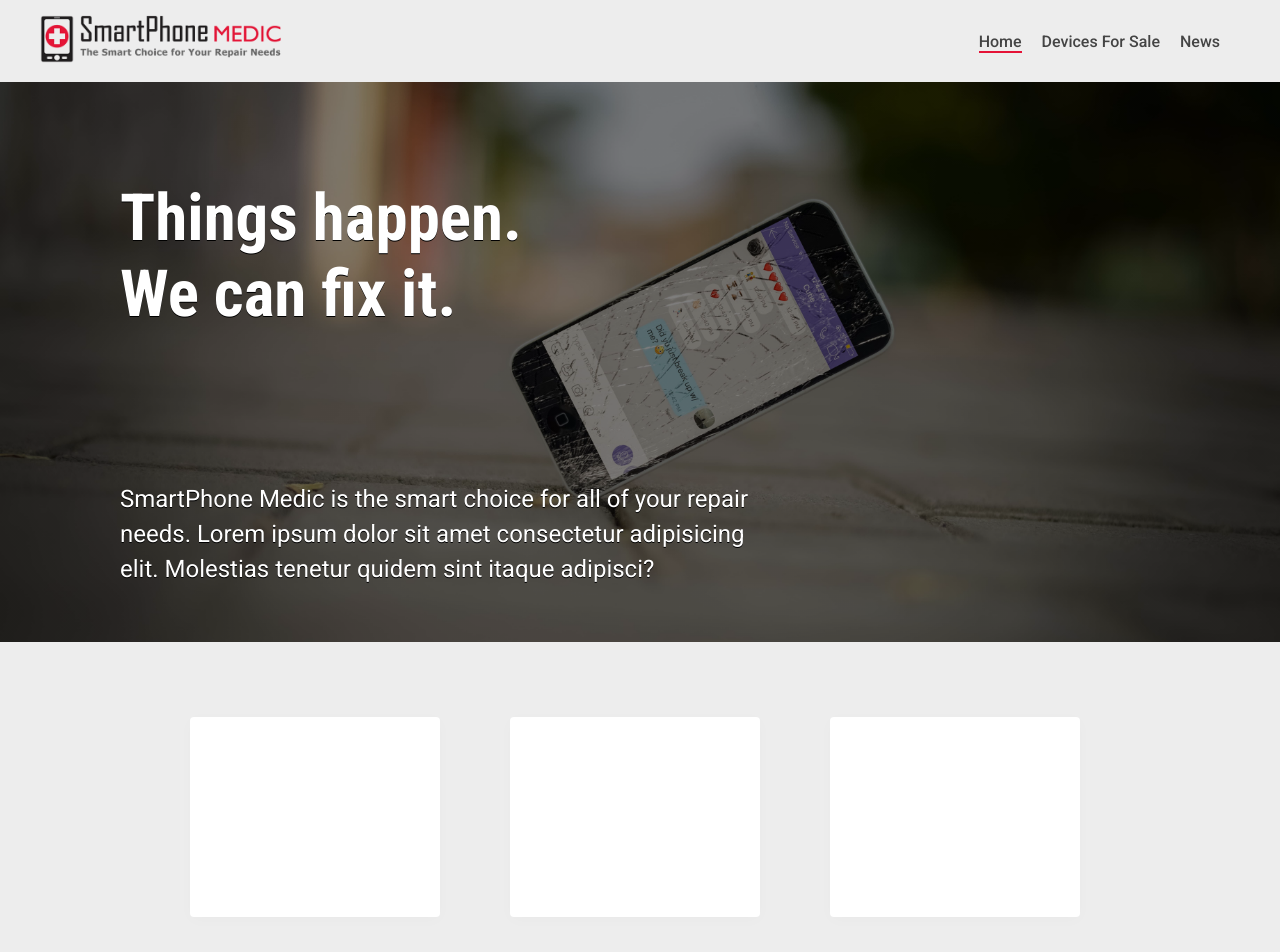
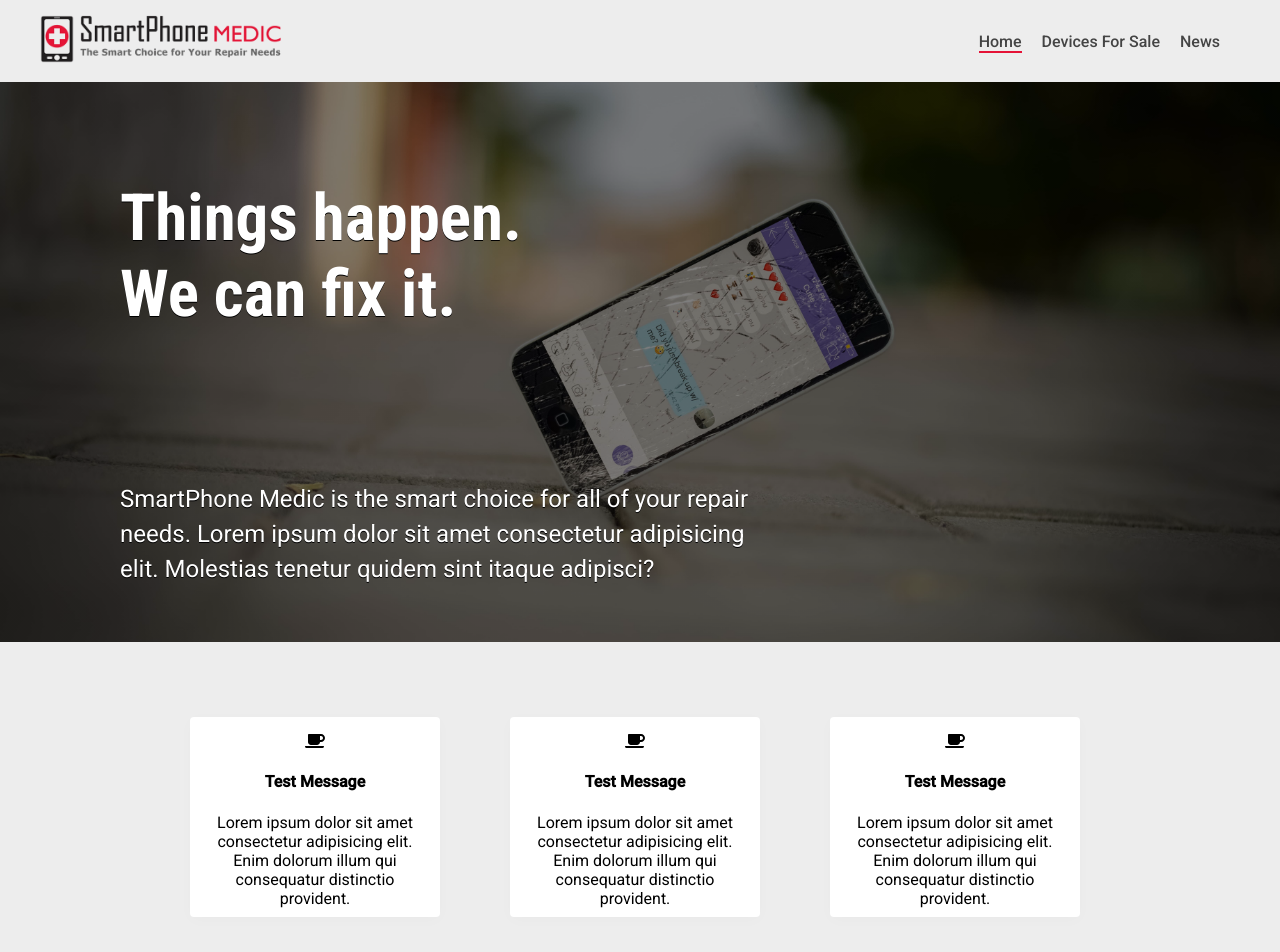
Before and after one commit to jordanepps/smartphone_medic, a React (Create React App) app in the folder client/: page / in a window 1280 px wide. Shown: the top 952 px of the page. Built offline with nearby package versions, Linux system fonts and the light colour scheme.

Commit message:
Add test data to home cards

```diff
--- a/client/src/components/HomeCardContainer/HomeCardContainer.css
+++ b/client/src/components/HomeCardContainer/HomeCardContainer.css
@@ -15,4 +15,6 @@
   margin: 25px 35px;
   border-radius: 4px;
   padding: 15px;
+  color: black;
+  text-align: center;
 }
--- a/client/src/components/HomeCardContainer/HomeCardContainer.js
+++ b/client/src/components/HomeCardContainer/HomeCardContainer.js
@@ -1,9 +1,19 @@
 import React from 'react';
 import './HomeCardContainer.css';
-// import HomeCard from '../HomeCard/HomeCard';
+import { FontAwesomeIcon } from '@fortawesome/react-fontawesome';
+import { faCoffee } from '@fortawesome/free-solid-svg-icons';
 
 function HomeCard() {
-  return <div className="home-card"></div>;
+  return (
+    <div className="home-card">
+      <FontAwesomeIcon icon={faCoffee} />
+      <h4 className="card-title">Test Message</h4>
+      <p className="card-body">
+        Lorem ipsum dolor sit amet consectetur adipisicing elit. Enim dolorum
+        illum qui consequatur distinctio provident.
+      </p>
+    </div>
+  );
 }
 
 export default function HomeCardContainer() {
```
Lines whose indentation alone changed are shown as unchanged.
